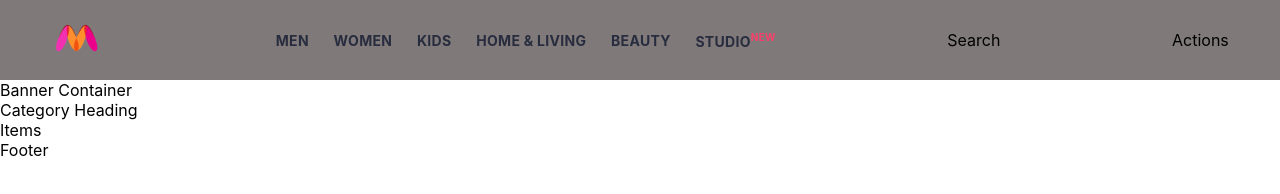
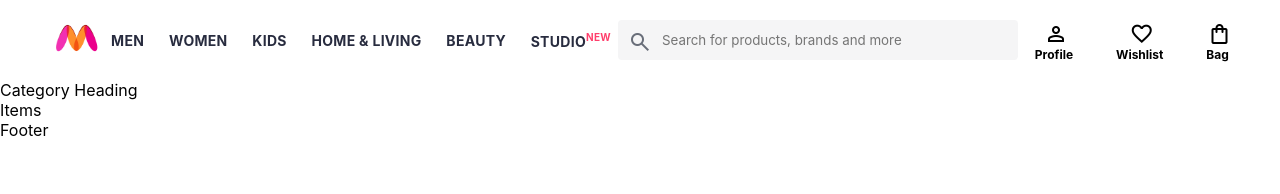
Before and after one commit to DevAzeeza/Myntra_CSS, a plain HTML site: page index.html in a window 1280 px wide. Drawn offline with nearby package versions, Linux system fonts and the light colour scheme.

Commit message:
HTML and CSS for Nav

```diff
--- a/index.css
+++ b/index.css
@@ -3,14 +3,16 @@
   padding: 0;
   font-family: Assistant, -apple-system, BlinkMacSystemFont, Segoe UI, Roboto,
     Helvetica, Arial, sans-serif;
+  box-sizing: border-box;
 }
 
 header {
   display: flex;
   justify-content: space-between;
   align-items: center;
-  background-color: #7f7979;
+  background-color: #ffffff;
   height: 80px;
+  border-bottom: ;
 }
 
 .myntra_home {
@@ -48,3 +50,58 @@ header {
   font-size: 10px;
   color: #ff3f6c;
 }
+
+.search_bar {
+  height: 40px;
+  min-width: 400px;
+  display: flex;
+  align-items: center;
+}
+
+.search_icon {
+  box-sizing: content-box; /*to not make icon larger*/
+  color: #696e79;
+  height: 20px;
+  padding: 10px;
+  background-color: #f5f5f6;
+  font-weight: 300;
+  border-radius: 4px 0 0 4px;
+}
+
+.search_input {
+  background-color: #f5f5f6;
+  color: #696e79;
+  flex-grow: 1;
+  height: 40px;
+  border: none;
+  border-radius: 0 4px 4px 0;
+}
+
+.action_bar {
+  display: flex;
+  min-width: 194px;
+  height: 40px;
+  justify-content: space-between;
+  align-items: center;
+  flex-shrink: 0;
+  margin-left: 10px;
+}
+
+.action_container {
+  display: flex;
+  flex-direction: column;
+  line-height: 6px;
+  align-items: center;
+}
+
+.action_icon {
+  height: 20px;
+  width: 20px;
+}
+
+.action_name {
+  font-size: 12px;
+  font-weight: 700;
+  color: #000;
+  padding-top: 10px;
+}
--- a/index.html
+++ b/index.html
@@ -5,6 +5,10 @@
     <meta name="viewport" content="width=device-width, initial-scale=1.0" />
     <title>Myntra.com</title>
     <link rel="stylesheet" href="./index.css" />
+    <link
+      rel="stylesheet"
+      href="https://fonts.googleapis.com/css2?family=Material+Symbols+Outlined:opsz,wght,FILL,GRAD@20..48,100..700,0..1,-50..200"
+    />
   </head>
   <body>
     <header>
@@ -24,11 +28,32 @@
         <a href="#">Beauty</a>
         <a href="#">Studio<sup>New</sup></a>
       </nav>
-      <div class="search_bar">Search</div>
-      <div class="action_bar">Actions</div>
+      <div class="search_bar">
+        <span class="material-symbols-outlined search_icon"> search </span>
+        <input
+          placeholder="Search for products, brands and more"
+          class="search_input"
+        />
+      </div>
+      <div class="action_bar">
+        <div class="action_container">
+          <span class="material-symbols-outlined action_icon"> person </span>
+          <span class="action_name">Profile</span>
+        </div>
+        <div class="action_container">
+          <span class="material-symbols-outlined action_icon"> favorite </span>
+          <span class="action_name">Wishlist</span>
+        </div>
+        <div class="action_container">
+          <span class="material-symbols-outlined action_icon">
+            shopping_bag
+          </span>
+          <span class="action_name">Bag</span>
+        </div>
+      </div>
     </header>
     <main>
-      <div class="banner_container">Banner Container</div>
+      <div class="banner_container"></div>
       <div class="category_heading">Category Heading</div>
       <div class="category_items">Items</div>
     </main>
```
